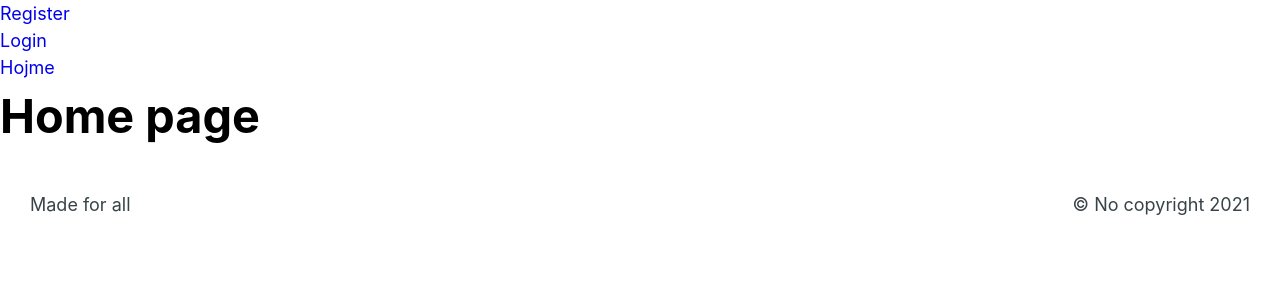
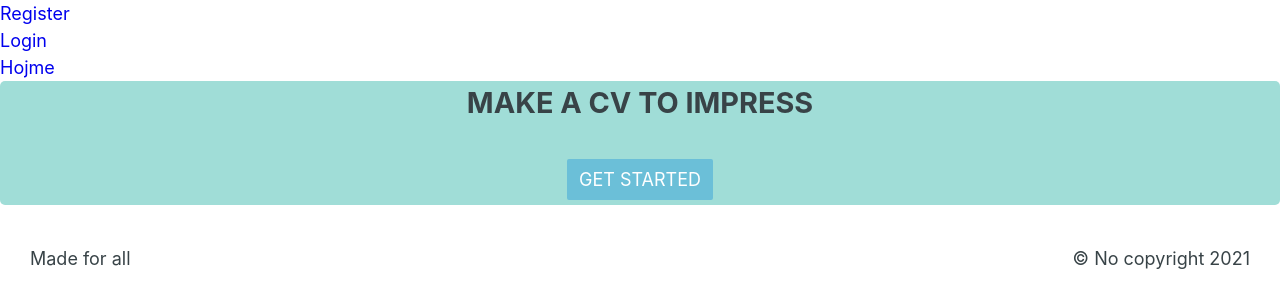
Before and after one commit to pyc4life/project-1, a React (Create React App) app in the folder client/: page / in a window 1280 px wide. Shown: the top 308 px of the page. Built offline with nearby package versions, Linux system fonts and the light colour scheme.

Commit message:
style home component

```diff
--- a/client/src/components/Home/Home.js
+++ b/client/src/components/Home/Home.js
@@ -1,6 +1,7 @@
 import React from 'react';
 
 import MainLayout from '../Layouts/MainLayout';
+import MainButton from '../shared/Button/MainButton';
 
 import './Home.scss'
 
@@ -8,7 +9,15 @@ const Home = () => {
 
     return (
         <MainLayout>
-            <h1>Home page</h1>
+            <div className="home-wrapper">
+                <h3 className="heading">MAKE A CV TO IMPRESS</h3>
+                <MainButton
+
+                    className="get-started"
+                    text='GET
+                STARTED'
+                />
+            </div>
         </MainLayout>
     )
 }
--- a/client/src/components/Home/Home.scss
+++ b/client/src/components/Home/Home.scss
@@ -0,0 +1,21 @@
+@import './../../variables.scss';
+
+.home-wrapper {
+    margin: auto;
+    display: flex;
+    flex-direction: column;
+    align-items: center;
+    gap: 30px;
+    background-color: $base-color;
+    border-radius: 5px;
+
+    .heading {
+		text-align: center;
+		color: $gray-color;
+	}
+
+	.get-started-btn {
+		margin: 10px auto;
+        flex-basis: content;
+	}
+}
```
